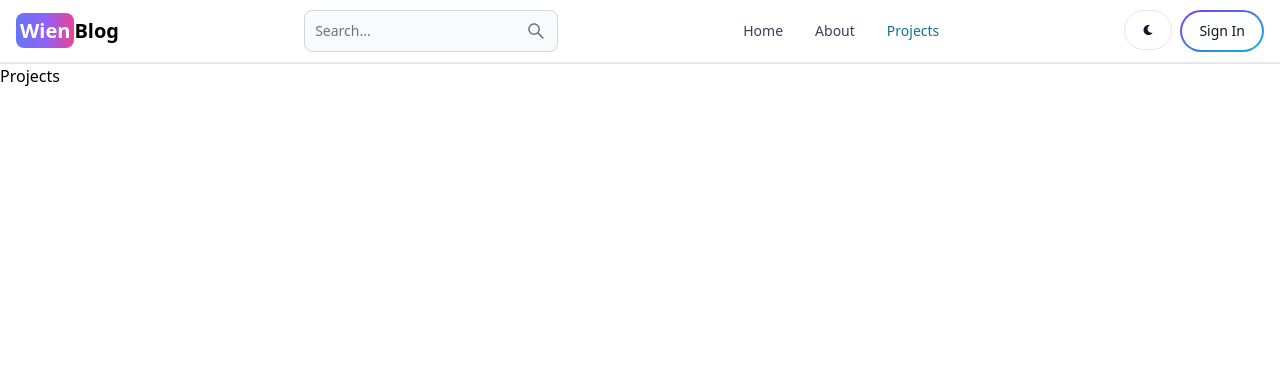
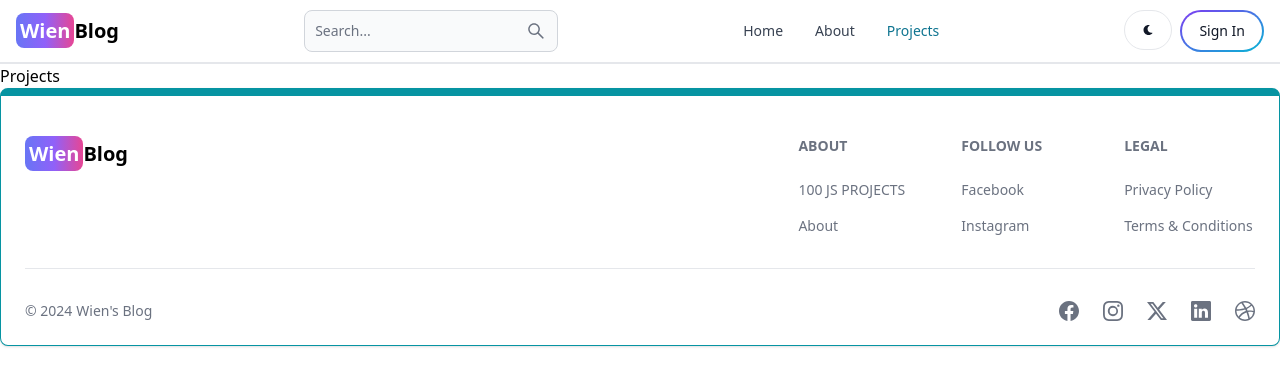
Before and after one commit to limazel/mern-blog, a React (Vite) app in the folder client/: page /projects in a window 1280 px wide. Shown: the top 386 px of the page. Built offline with nearby package versions, Linux system fonts and the light colour scheme.

Commit message:
create and add footer component

```diff
--- a/client/src/App.jsx
+++ b/client/src/App.jsx
@@ -7,6 +7,7 @@
 import Dashboard from "./pages/Dashboard";
 import Projects from "./pages/Projects";
 import Header from "./components/Header";
+import Footer from "./components/Footer"
 
 export default function App() {
   return (
@@ -20,6 +21,7 @@
         <Route path="/dashboard" element={<Dashboard />} />
         <Route path="/projects" element={<Projects />} />
       </Routes>
+      <Footer/>
     </BrowserRouter>
   );
 }
--- /dev/null
+++ b/client/src/components/Footer.jsx
@@ -0,0 +1,103 @@
+import React from "react";
+import { Footer } from "flowbite-react";
+import { Link } from "react-router-dom";
+import {
+  BsFacebook,
+  BsInstagram,
+  BsTwitterX,
+  BsLinkedin,
+  BsDribbble,
+} from "react-icons/bs";
+
+export default function FooterCom() {
+  return (
+    <Footer container className="border border-t-8 border-teal-500">
+      <div className="w-full max-w-7xl mx-auto">
+        <div className="grid w-full justify-between sm:flex md:grid-cols-1">
+          <div className="mt-5">
+            <Link
+              to="/"
+              className="text-lg sm:text-xl font-semibold dark:text-white self-center whitespace-nowrap"
+            >
+              <span className="px-1 py-1 bg-gradient-to-r from-indigo-500 via-purple-500 to-pink-500 rounded-lg text-white">
+                Wien
+              </span>
+              Blog
+            </Link>
+          </div>
+          <div className="grid grid-cols-2 gap-8 mt-4 sm:grid-cols-3">
+            <div>
+              <Footer.Title title="About" />
+              <Footer.LinkGroup col>
+                <Footer.Link
+                  href="https://www.wienblog.com"
+                  target="_blank"
+                  rel="noopener noreferrer"
+                >
+                  100 JS PROJECTS
+                </Footer.Link>
+                <Footer.Link
+                  href="/about"
+                  target="_blank"
+                  rel="noopener noreferrer"
+                >
+                  About
+                </Footer.Link>
+              </Footer.LinkGroup>
+            </div>
+            <div>
+              <Footer.Title title="Follow Us" />
+              <Footer.LinkGroup col>
+                <Footer.Link
+                  href="https://www.wienblog.com"
+                  target="_blank"
+                  rel="noopener noreferrer"
+                >
+                  Facebook
+                </Footer.Link>
+                <Footer.Link
+                  href="/about"
+                  target="_blank"
+                  rel="noopener noreferrer"
+                >
+                  Instagram
+                </Footer.Link>
+              </Footer.LinkGroup>
+            </div>
+            <div>
+              <Footer.Title title="Legal" />
+              <Footer.LinkGroup col>
+                <Footer.Link href="#" target="_blank" rel="noopener noreferrer">
+                  Privacy Policy
+                </Footer.Link>
+                <Footer.Link
+                  href="/about"
+                  target="_blank"
+                  rel="noopener noreferrer"
+                >
+                  Terms & Conditions
+                </Footer.Link>
+              </Footer.LinkGroup>
+            </div>
+          </div>
+        </div>
+        <Footer.Divider />
+        <div className="w-full sm:flex sm:items-center sm:justify-between">
+          <Footer.Copyright
+            href="#"
+            by="Wien's Blog"
+            year={new Date().getFullYear()}
+          />
+
+          <div className="flex gap-6 sm:mt-0 mt-4 sm:justify-center">
+            <Footer.Icon href="#" icon={BsFacebook} />
+            <Footer.Icon href="#" icon={BsInstagram} />
+            <Footer.Icon href="#" icon={BsTwitterX} />
+            <Footer.Icon href="#" icon={BsLinkedin} />
+            <Footer.Icon href="#" icon={BsDribbble} />
+          </div>
+        </div>
+      </div>
+    </Footer>
+  );
+}
```
